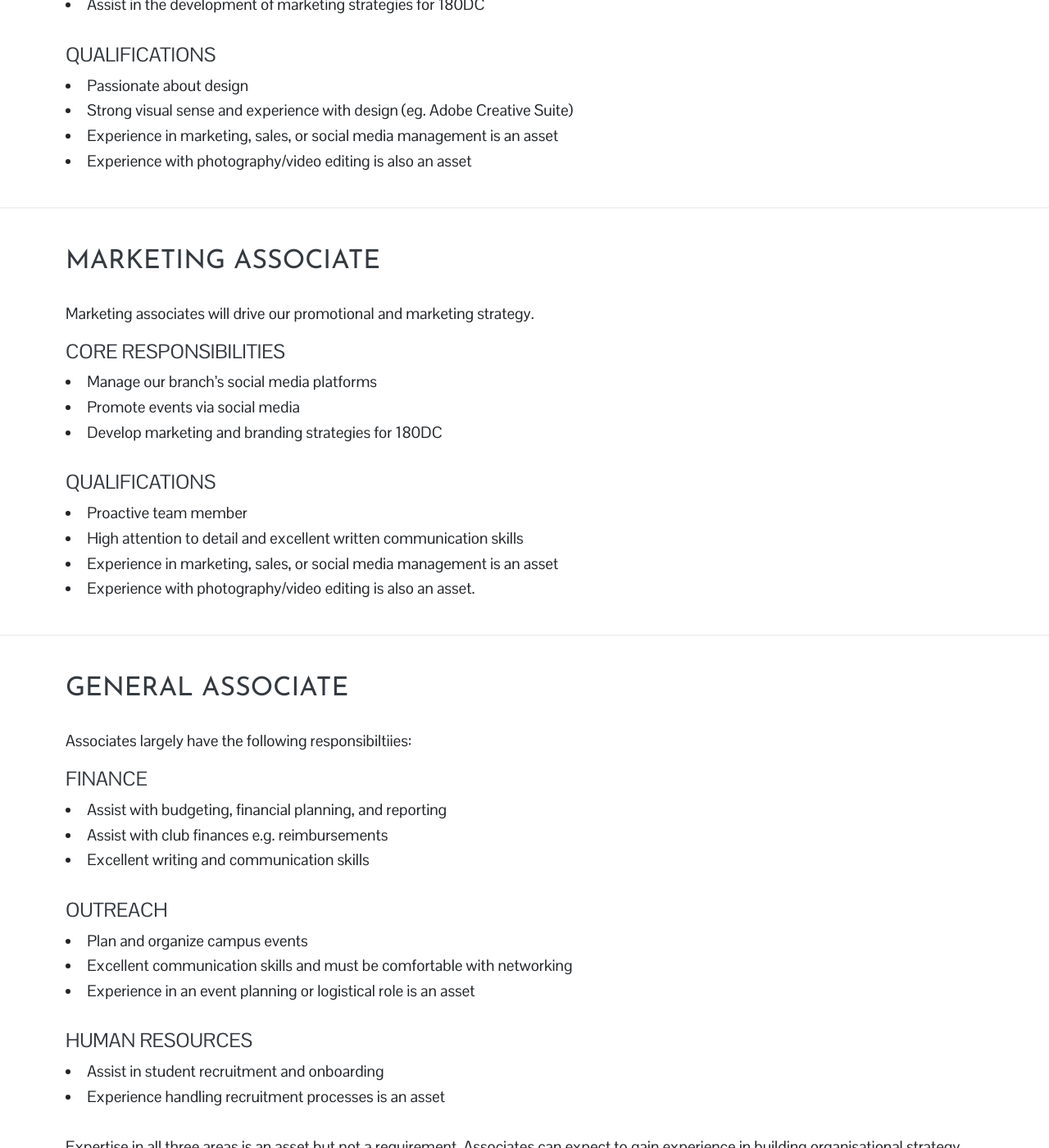
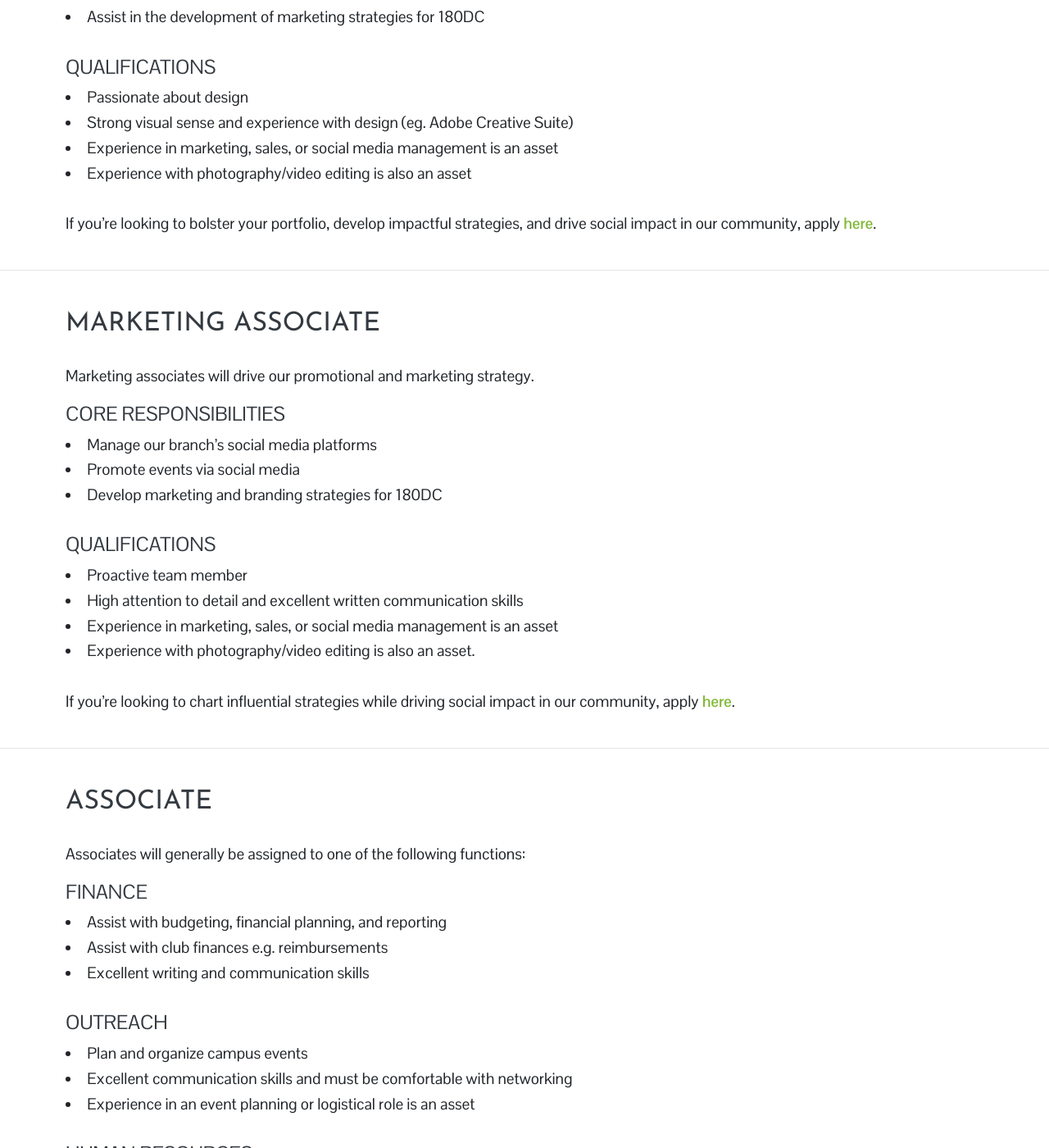
Before and after one commit to uoft180dc/site_2020, a Jekyll site: the page built from recruitment.html, in a window 1280 px wide and 1400 px high, scrolled down 2481 px. Shown: the whole window at 82% size. Built offline with Jekyll 4.4.1, drawn with Linux system fonts in a browser that asks for light colours; nearby versions of some CDN libraries; some of the changed text lies outside the part shown.

Commit message:
recruitment

```diff
--- a/recruitment.html
+++ b/recruitment.html
@@ -20,7 +20,7 @@
 <div class="container">
   <h2 class="title-3 text-dark mb-1"><strong>ROLES</strong></h2>
   <div class="service-content mb-3">
-    <p>We are no longer accepting applications for the 2020-21 cycle. These role descriptions are for reference only.</p>
+    <!-- <p>We are no longer accepting applications for the 2020-21 cycle. These role descriptions are for reference only.</p> -->
     <li><a href="#team_lead">Consulting Team Lead</a></li>
     <li><a href="#consultant">Consultant</a></li>
     <li><a href="#designer">Graphic Designer</a></li>
@@ -123,17 +121,17 @@
     <li>High attention to detail and excellent written communication skills</li>
     <li>Experience in marketing, sales, or social media management is an asset</li>
     <li>Experience with photography/video editing is also an asset.</li>
-    <!-- <br> -->
+    <br>
     <p>
-      <!-- If you’re looking to chart influential strategies while driving social impact in our community, apply <strong><a target="blank" href="https://forms.gle/d81uyqd1LXMiXU3E9" >here</a></strong> by <strong>August 23rd, 2020</strong> (first round). -->
+      If you’re looking to chart influential strategies while driving social impact in our community, apply <strong><a target="blank" href="https://forms.gle/d81uyqd1LXMiXU3E9" >here</a></strong>.
     </p>
   </div>
 </div>
 <hr>
 <div id = associate class="container pt-3">
-  <h2 class="title-3 text-dark mb-3">GENERAL ASSOCIATE</h2>
+  <h2 class="title-3 text-dark mb-3">ASSOCIATE</h2>
   <div class="service-content mb-4">
-    <p>Associates largely have the following responsibiltiies:
+    <p>Associates will generally be assigned to one of the following functions:
     </p>
     <h5 class="title-5 text-dark">FINANCE</h5>
     <li>Assist with budgeting, financial planning, and reporting</li>
@@ -150,7 +148,7 @@
     <li>Experience handling recruitment processes is an asset</li>
     <br>
     <p>Expertise in all three areas is an asset but not a requirement. Associates can expect to gain experience in building organisational strategy, public relations management, and event management.
-    <!-- <br><br> -->
-    <!-- Apply <strong><a target="blank" href="https://forms.gle/Pny7Ag24zdq49sHk6" >here</a></strong> - applications are considered on a rolling basis.</p> -->
+    <br><br>
+    Apply <strong><a target="blank" href="https://forms.gle/Pny7Ag24zdq49sHk6" >here</a></strong> - applications are considered on a rolling basis.</p>
   </div>
 </div>
```
Also changed, not shown: other parts of recruitment.html (+5 -7 lines), team.html (+16 -0 lines).
